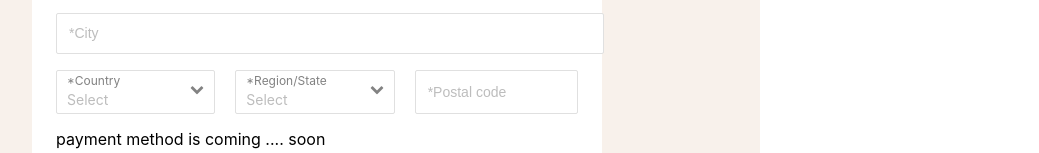
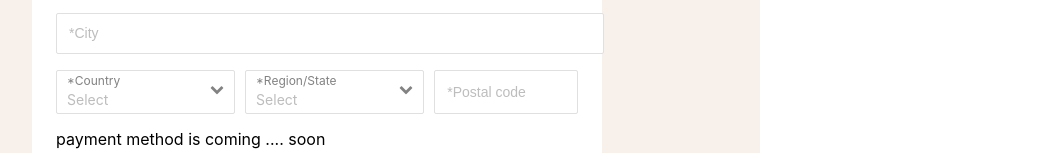
Before and after one commit to vadimsharanov/commerce-core-task, a React (Create React App) app: page / in a window 1280 px wide. Shown: the part 799-952 px from the top of the page, without its empty margins (8-1047 px from the left). Built offline with nearby package versions, Linux system fonts and the light colour scheme.

Commit message:
dropdown control done

```diff
--- a/src/components/payment/dropDown/dropDown.scss
+++ b/src/components/payment/dropDown/dropDown.scss
@@ -1,7 +1,7 @@
 .dropdown {
   display: flex;
   flex-direction: row;
-  width: 100%;
+  width: 40%;
   border: 1px solid #e0e0e0;
   border-radius: 2px;
   padding: 2px 10px 5px 10px;
@@ -39,7 +39,7 @@
   box-shadow: 0 8px 24px rgba(#111111, 0.24);
   color: #666666;
   overflow: scroll;
-  height: 300px;
+  max-height: 250px;
   display: flex;
   flex-direction: column;
   font-size: 14px;
--- a/src/components/payment/payment.jsx
+++ b/src/components/payment/payment.jsx
@@ -42,7 +42,11 @@ const Payment = () => {
               data={data}
               country={country}
               title={"Region/State"}></DropDown>
-            <input placeholder='*Postal code' type='text' />
+            <input
+              className='postal-code-input'
+              placeholder='*Postal code'
+              type='text'
+            />
           </div>
         </div>
         <div>payment method is coming .... soon</div>
--- a/src/components/payment/payment.scss
+++ b/src/components/payment/payment.scss
@@ -1,6 +1,5 @@
 .payment-container {
   .payment-title {
-    // background-color: fuchsia;
   }
   .payment-form {
     background-color: #fff;
@@ -37,7 +36,10 @@
     .shipping-adress {
       .dropdown-section {
         display: flex;
-        gap: 20px;
+        gap: 10px;
+        .postal-code-input {
+          width: 30%;
+        }
       }
     }
   }
@@ -60,6 +62,3 @@ input {
   font-family: system-ui;
   line-height: 1.4;
 }
-div input {
-  display: flex;
-}
```
